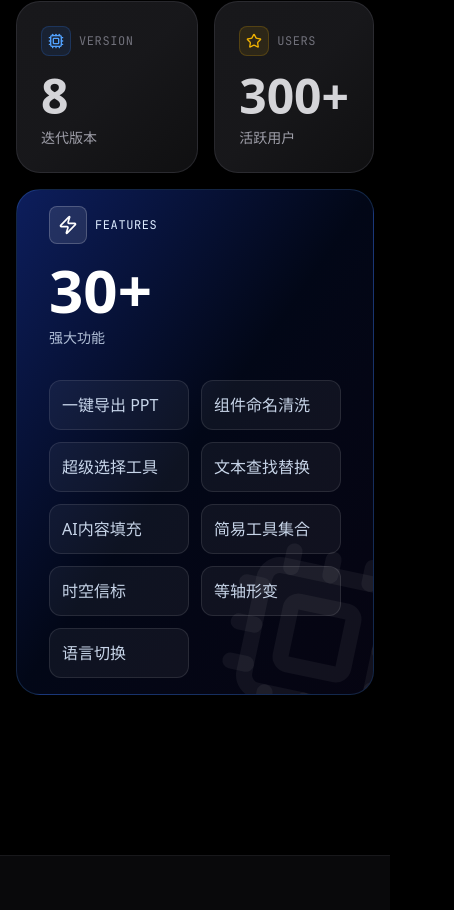
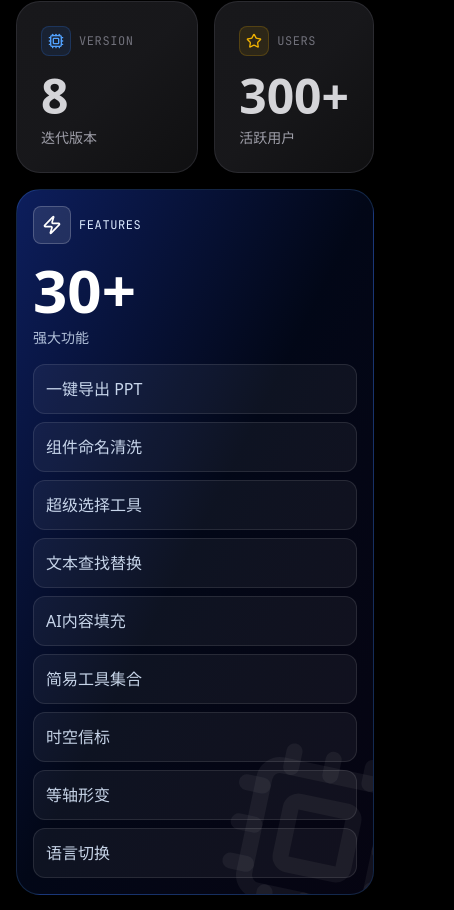
Before and after one commit to BTBON9090/Profile-2026, a Next.js app: page / in a window 390 px wide. Shown: the part 2794-3704 px from the top of the page, 454 px wide, since content can reach past the window. Built offline with nearby package versions, Linux system fonts and the light colour scheme.

Commit message:
修复：移动端布局问题 - 减小视频圆角、防止水平滚动

```diff
--- a/src/app/globals.css
+++ b/src/app/globals.css
@@ -8,6 +8,9 @@
 
     /* 2. 针对 IE 和 Edge 浏览器 */
     -ms-overflow-style: none;
+
+    /* 3. 防止水平滚动 */
+    overflow-x: hidden;
   }
 
   /* 3. 针对 Chrome, Safari 和 Opera 等 WebKit 内核浏览器 */
--- a/src/components/sections/all-in-one.tsx
+++ b/src/components/sections/all-in-one.tsx
@@ -234,14 +234,14 @@ export default function AllInOne() {
 
         <motion.div
           variants={itemVariants}
-          className="col-span-12 md:col-span-8 bg-gradient-to-br from-blue-800/50 via-blue-700/10 to-indigo-800/10 border border-blue-400/20 rounded-3xl py-4 px-8 text-white relative overflow-hidden group hover:border-blue-500/40 transition-all duration-500"
+          className="col-span-12 md:col-span-8 bg-gradient-to-br from-blue-800/50 via-blue-700/10 to-indigo-800/10 border border-blue-400/20 rounded-3xl py-4 px-4 md:px-8 text-white relative overflow-hidden group hover:border-blue-500/40 transition-all duration-500"
         >
           <div className="absolute inset-0 bg-[radial-gradient(circle_at_top_right,rgba(225, 0, 255, 1),transparent_60%)] opacity-0 group-hover:opacity-100 transition-opacity duration-700" />
           <div className="absolute -bottom-10 -right-10 text-white/5 group-hover:text-white/10 transition-colors duration-500">
             <Cpu className="w-48 h-48 rotate-12" />
           </div>
 
-          <div className="relative z-10 grid grid-cols-1 md:grid-cols-12 gap-8 items-center">
+          <div className="relative z-10 grid grid-cols-1 md:grid-cols-12 gap-4 md:gap-8 items-center">
             <div className="md:col-span-3">
               <div className="flex items-center gap-2 mb-4">
                 <div className="p-2 bg-white/10 rounded-lg border border-white/20">
@@ -253,7 +253,7 @@ export default function AllInOne() {
               <div className="text-sm text-blue-100/80">{t.allInOne.features.count}</div>
             </div>
 
-            <div className="md:col-span-9 grid grid-cols-2 md:grid-cols-3 gap-3">
+            <div className="md:col-span-9 grid grid-cols-1 sm:grid-cols-2 md:grid-cols-3 gap-2 md:gap-3">
               <div className="bg-white/5 border border-white/10 rounded-xl p-3 hover:bg-white/10 transition-colors">
                 <div className="text-md text-blue-100/90 font-medium al">{t.allInOne.features.items.exportPpt}</div>
               </div>
--- a/src/components/sections/snow-ecosystem.tsx
+++ b/src/components/sections/snow-ecosystem.tsx
@@ -87,7 +87,7 @@ export default function SnowEcosystem() {
             <div className="absolute -inset-x-20 -inset-y-10 bg-gradient-to-b from-blue-600/20 via-transparent to-transparent blur-[120px] pointer-events-none" />
 
             {/* Chrome Frame */}
-            <div className="relative rounded-xl overflow-hidden border border-zinc-700/30 bg-black">
+            <div className="relative rounded-lg md:rounded-xl overflow-hidden border border-zinc-700/30 bg-black">
 
               {/* Video */}
               <div className="relative w-full aspect-[11/6] bg-zinc-950">
```
